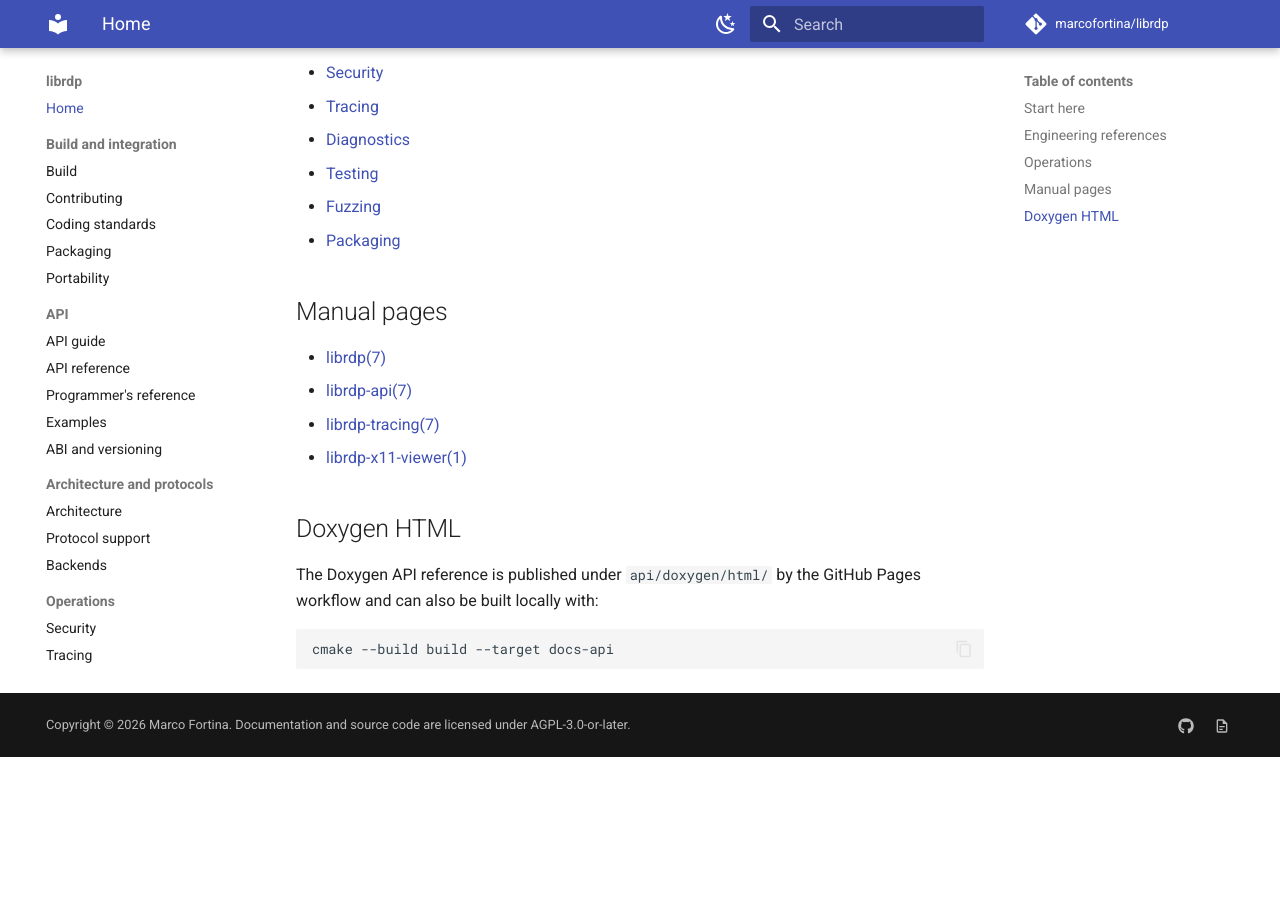
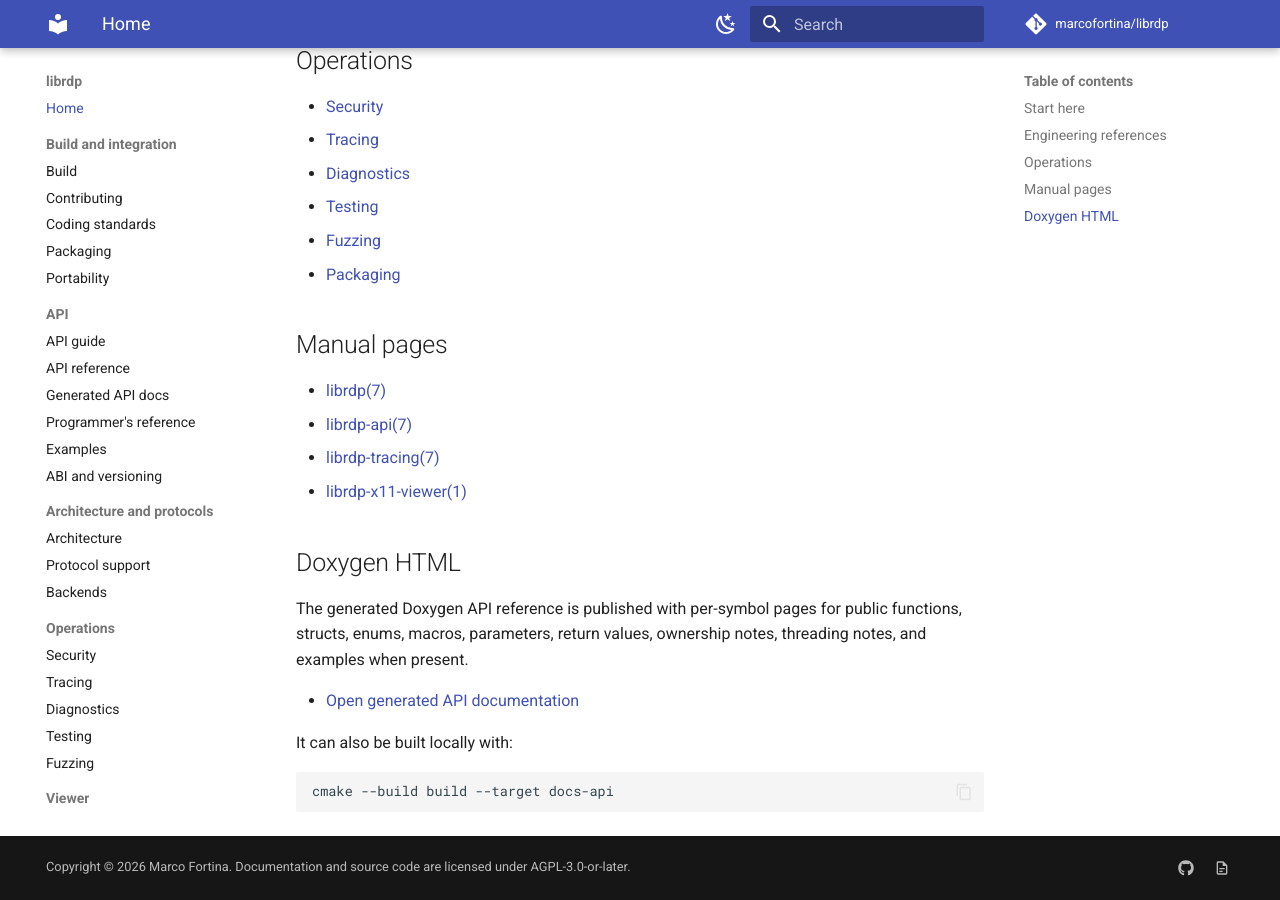
Before and after one commit to marcofortina/librdp, an MkDocs documentation site: the page built from docs/index.md, in a window 1280 px wide and 900 px high, scrolled down 890 px. Built offline with MkDocs 1.6.1 and Material for MkDocs 9.7.7, drawn with Linux system fonts in a browser that asks for light colours; comment, search, counter and statistics services are not loaded; before the commit the page ends 1647 px from its top, so only the background shows below that; some of the changed text lies outside the part shown.

Commit message:
Expose generated API documentation

````diff
--- a/docs/index.md
+++ b/docs/index.md
@@ -12,6 +12,7 @@
 - [Build](build.md)
 - [API guide](api.md)
 - [API reference](api-reference.md)
+- [Generated API documentation](generated-api.md)
 - [Programmer's reference](programmers-reference.md)
 - [Examples](examples.md)
 - [X11 viewer](viewer-x11.md)
@@ -44,7 +45,11 @@
 
 ## Doxygen HTML
 
-The Doxygen API reference is published under `api/doxygen/html/` by the GitHub Pages workflow and can also be built locally with:
+The generated Doxygen API reference is published with per-symbol pages for public functions, structs, enums, macros, parameters, return values, ownership notes, threading notes, and examples when present.
+
+- [Open generated API documentation](https://marcofortina.github.io/librdp/api/doxygen/html/index.html)
+
+It can also be built locally with:
 
 ```sh
 cmake --build build --target docs-api
--- a/mkdocs.yml
+++ b/mkdocs.yml
@@ -80,6 +80,7 @@
   - API:
       - API guide: api.md
       - API reference: api-reference.md
+      - Generated API docs: generated-api.md
       - Programmer's reference: programmers-reference.md
       - Examples: examples.md
       - ABI and versioning: abi-versioning.md
````
Also changed, not shown: README.md (+1 -0 lines), docs/api-reference.md (+4 -0 lines), docs/generated-api.md (added, +54 -0 lines), 1 other file.
